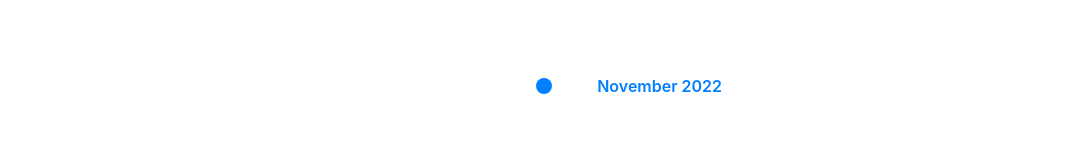
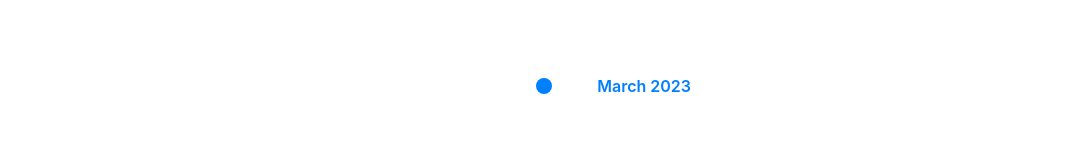
Before and after one commit to MaksymPetyak/are-we-agi-yet, a React (Create React App) app: page / in a window 1280 px wide. Shown: the part 590-750 px from the top of the page, without its empty margins (96-1183 px from the left). Built offline with nearby package versions, Linux system fonts and the light colour scheme.

Commit message:
Adds GPT-4 release

```diff
--- a/src/components/Timeline.tsx
+++ b/src/components/Timeline.tsx
@@ -5,6 +5,15 @@ import {faExternalLink} from "@fortawesome/free-solid-svg-icons";
 
 
 const TIMELINE_EVENTS = [
+    {
+        title: "March 2023",
+        cardTitle: "GPT-4",
+        url: "https://openai.com/research/gpt-4/",
+        cardSubtitle: "GPT-4 could pass the Uniform Bar Exam, LSAT, AP Biology and more tests in higher than the 90th percentile." +
+            "It can also accept visual input and comment on what's happening in an image." +
+            "A paper* by researchers from Microsoft Research concluded: \"GPT-4's performance is strikingly close to human-level performance, and often vastly surpasses prior models such as ChatGPT. Given the breadth and depth of GPT-4's capabilities, we believe that it could reasonably be viewed as an early (yet still incomplete) version of an artificial general intelligence (AGI) system.\"",
+        cardDetailedText: ``
+    },
     {
         title: "November 2022",
         cardTitle: "ChatGPT",
@@ -70,6 +79,9 @@ export const Timeline = () => {
                 activeItemIndex={-1}
                 hideControls
             >
+                <Link href={"https://arxiv.org/abs/2303.12712"} fontSize={"sm"} color={"teal.500"} isExternal>
+                    *Sparks of Artificial General Intelligence: Early experiments with GPT-4
+                </Link>
                 <Link
                     href={"https://chat.openai.com/"}
                     style={{textDecoration: 'none'}}
```
